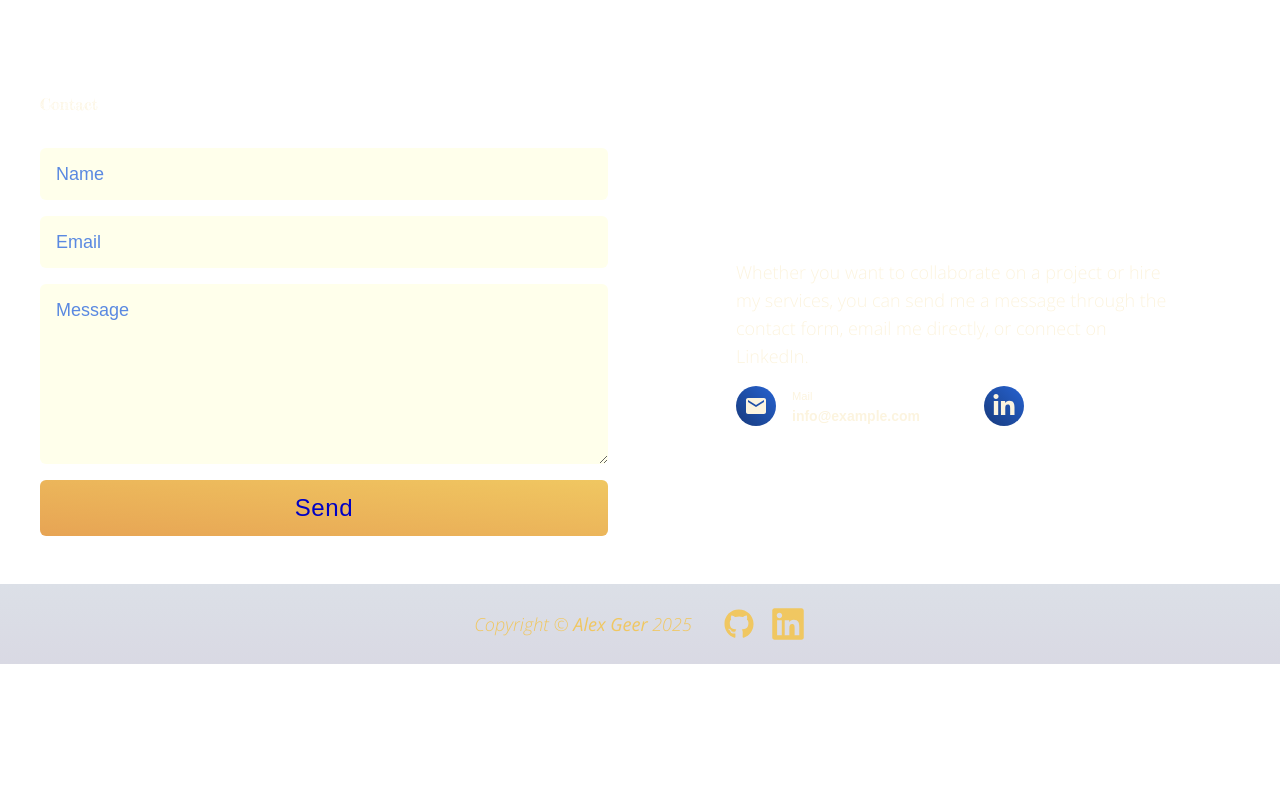
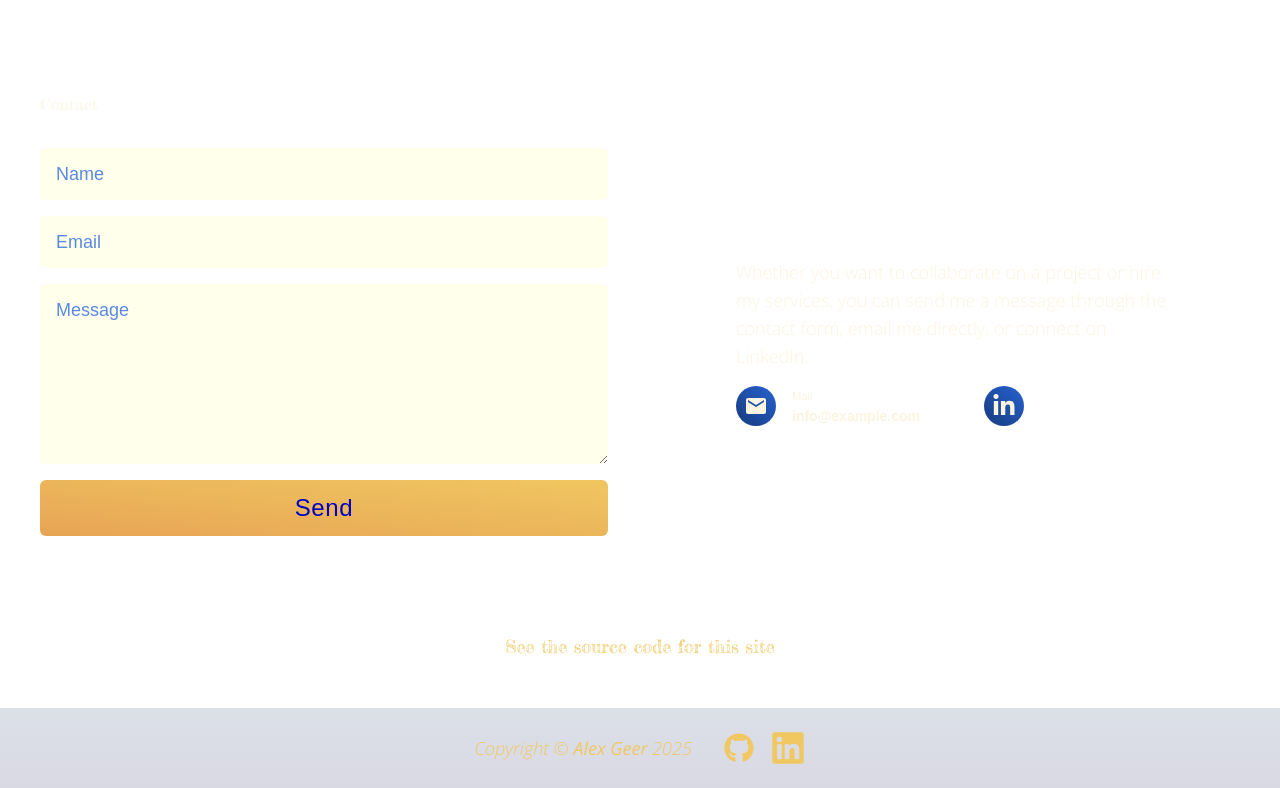
Before and after one commit to agDesignz/portfolio_2, a React (Vite) app: page / in a window 1280 px wide. Shown: the part 2969-3757 px from the top of the page. Before the commit the page ends 3633 px from the top, so only its background shows below. Built offline with nearby package versions, Linux system fonts and the light colour scheme.

Commit message:
added readme and link to github source code

```diff
--- /dev/null
+++ b/src/components/Source.jsx
@@ -0,0 +1,18 @@
+import { Link } from "react-router-dom";
+
+const Source = () => {
+  return (
+    <section className="page-section page-section--border">
+      <div className="flex items-center justify-center">
+        <Link
+          to="https://github.com/agDesignz/portfolio_2"
+          className="text-lg text-saffron-500 hover:opacity-50 font-fredericka"
+          target="_blank"
+        >
+          See the source code for this site
+        </Link>
+      </div>
+    </section>
+  );
+};
+export default Source;
--- a/src/pages/Home.jsx
+++ b/src/pages/Home.jsx
@@ -3,6 +3,7 @@ import Hero from "../components/Hero";
 import Projects from "../components/Projects";
 import TechSkills from "../components/TechSkills";
 import Contact from "../components/Contact";
+import Source from "../components/Source";
 
 const Home = () => {
   return (
@@ -16,6 +17,7 @@ const Home = () => {
         <TechSkills />
         <Projects />
         <Contact />
+        <Source />
       </div>
     </div>
   );
```
Also changed, not shown: 1 other file (tests, documents, lock files or other folders).
